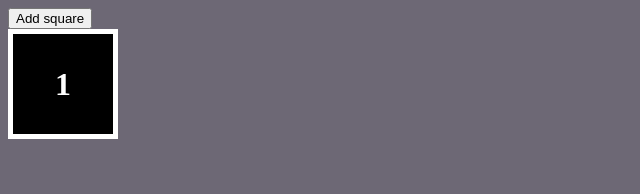
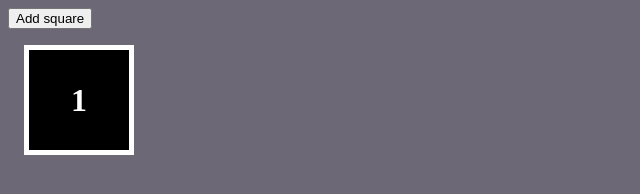
Before and after one commit to ZF4/DOMDOMDOMMM, a plain HTML site: page index.html in a window 1280 px wide. Both pictures are taken after a click on the button "Add square". Shown: the whole page, without its empty margins (0-640 px from the left). Drawn offline with Linux system fonts and the light colour scheme.

```diff
--- a/styles.css
+++ b/styles.css
@@ -2,4 +2,5 @@
     display: flex;
   justify-content: center;
   align-items: center;
+  margin: 1em;
 }
```
Also changed, not shown: app.js (+8 -1 lines).
